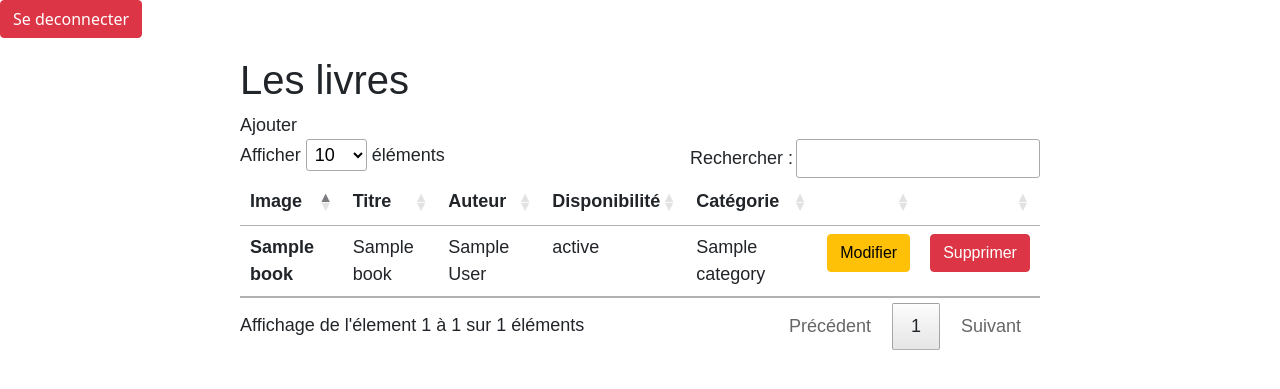
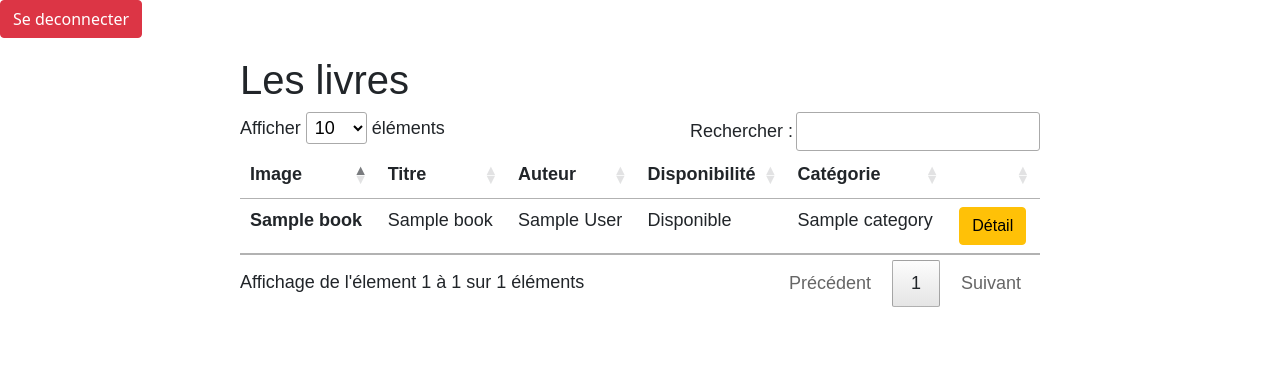
Before and after one commit to HugoDev12/library, a Symfony app: template templates/home_page/index.html.twig in a window 1280 px wide. Shown: the top 389 px of the page. Run offline with Twig, Linux system fonts and the light colour scheme; the template is opened without the code that fills it: most values are stand-ins (such as "Sample title", 1, 10 or a date in 2020); some libraries are stand-ins or nearby versions.

Commit message:
Add Status to the books table

```diff
--- a/templates/home_page/index.html.twig
+++ b/templates/home_page/index.html.twig
@@ -84,9 +84,9 @@ sortDescending: ": activer pour trier la colonne par ordre décroissant"
 		<h1>
 			Les livres
 		</h1>
-		{# <a href="{{ path('book_create') }}"> #}
+		{# <a href="{{ path('book_create') }} class=" btn btn-primary"">
 			Ajouter
-		</a>
+		</a> #}
 
 		<table id="books" class="table">
 			<thead>
@@ -110,8 +110,6 @@ sortDescending: ": activer pour trier la colonne par ordre décroissant"
 
 					</th>
 					<th scope="col"></th>
-					<th scope="col"></th>
-
 				</tr>
 			</thead>
 			<tbody>
@@ -127,7 +125,11 @@ sortDescending: ": activer pour trier la colonne par ordre décroissant"
 							{{ book.getAuthor() }}
 						</td>
 						<td>
-							{{ book.getStatus() }}
+							{% if book.getStatus() %}
+								Disponible
+							{% else %}
+								Indisponible
+							{% endif %}
 						</td>
 						<td>
 							{{ book.getCategory() }}
@@ -135,15 +137,15 @@ sortDescending: ": activer pour trier la colonne par ordre décroissant"
 
 						<td>
 							<a href="edit/{{ book.getId() }}" class="btn btn-warning">
-								Modifier
+								Détail
 							</a>
 						</td>
 
-						<td>
+						{# <td>
 												<a href="delete/{{ book.getId() }}" class="btn btn-danger">
 													Supprimer
 												</a>
-						</td>
+											</td> #}
 
 					</tr>
 				{% endfor %}
```
Lines whose indentation alone changed are shown as unchanged.
